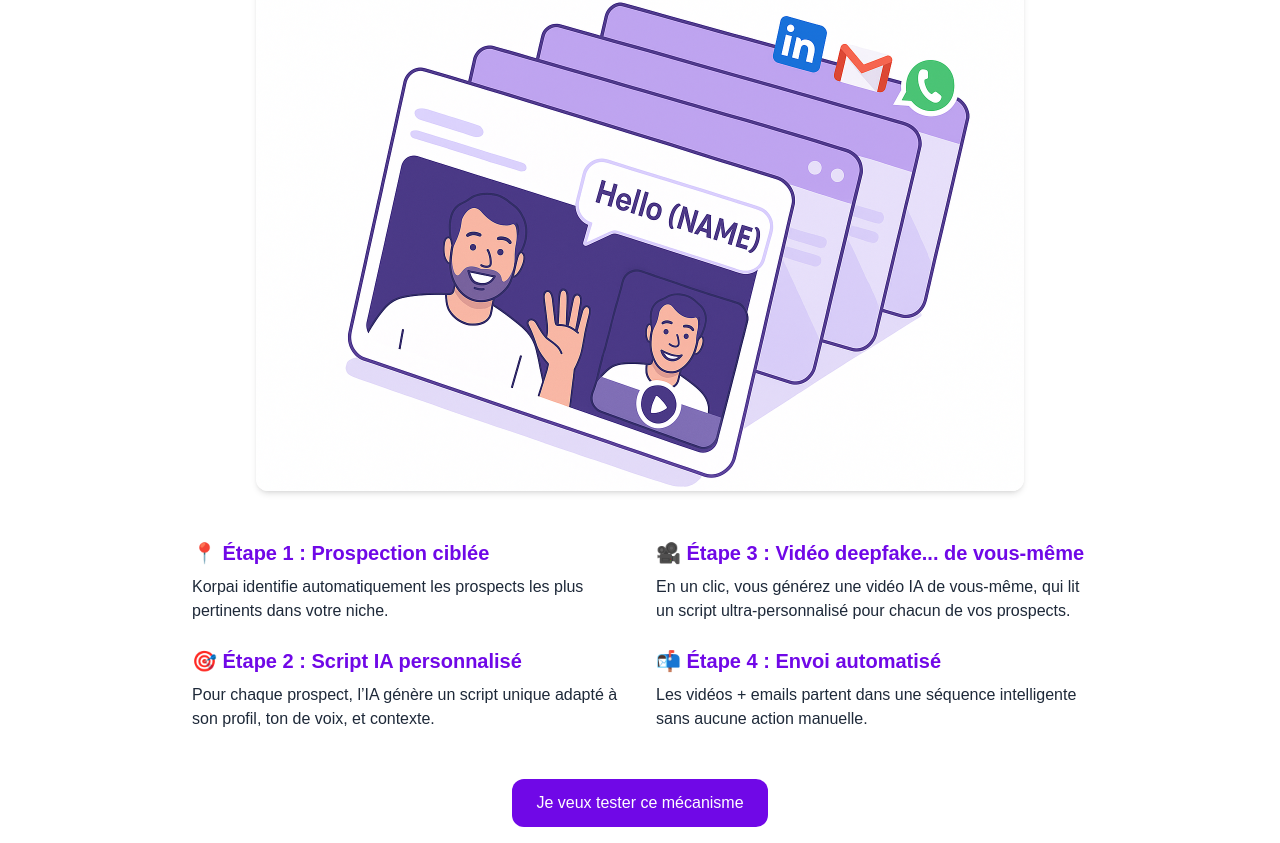
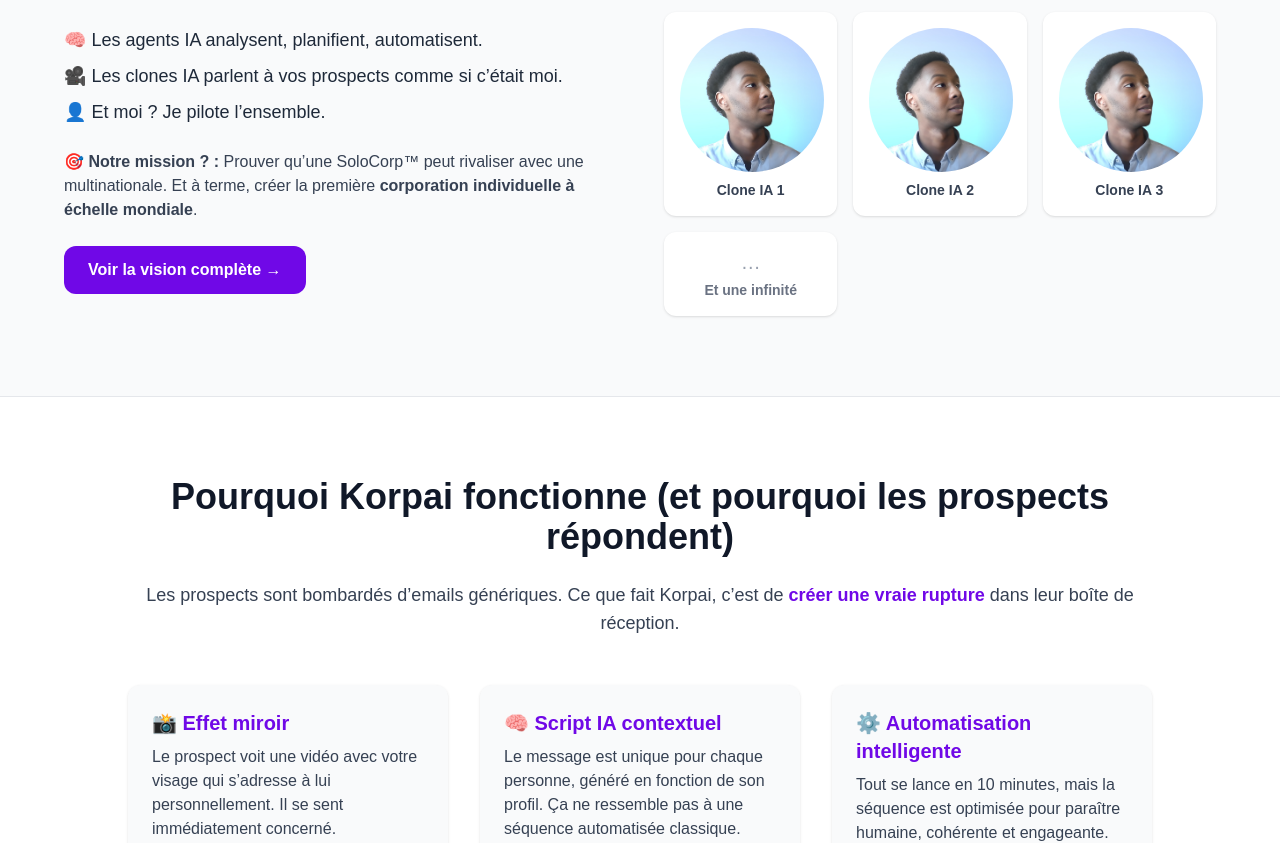
Before and after one commit to oumar-abakar/korpai, a Next.js app: page / in a window 1280 px wide. Shown: the part 873-1716 px from the top of the page. Built offline with nearby package versions, Linux system fonts and the light colour scheme.

Commit message:
aptos&images

```diff
--- a/src/components/Mechanism.tsx
+++ b/src/components/Mechanism.tsx
@@ -1,54 +1,67 @@
-export default function Mechanism() {
+import Link from "next/link";
+import Image from "next/image";
+
+export default function SoloCorpTeam() {
   return (
-    <section id="mecanisme" className="bg-white py-20 px-6">
-      <div className="max-w-4xl mx-auto text-center">
-        <h2 className="text-3xl md:text-4xl font-bold text-gray-900 mb-6">
-          🔧 Comment ça fonctionne ?
-        </h2>
-        <p className="text-lg text-gray-700 mb-10">
-          La méthode Korpai repose sur un mécanisme unique : <strong>votre clonage IA + l’automatisation des envois</strong>.<br />
-          Ce duo vous permet d’envoyer des vidéos ultra-personnalisées à grande échelle — <span className="text-violet-700 font-semibold">et de tripler vos taux de réponse sans effort</span>.
-        </p>
-        {/* Image illustrative */}
-        <div className="mb-12">
-          <img
-            src="/looms.png"
-            alt="Illustration du mécanisme de prospection IA"
-            className="w-full max-w-3xl mx-auto rounded-xl shadow-md"
-          />
+    <section className="bg-gray-50 py-20 px-6 border-t border-gray-200">
+      <div className="max-w-6xl mx-auto grid md:grid-cols-2 gap-12 items-center">
+
+        {/* Texte */}
+        <div>
+          <h2 className="text-3xl md:text-4xl font-bold text-gray-900 mb-6">
+            👥 Découvrez le concept de la <span className="text-violet-700">SoloCorp™</span>
+          </h2>
+          <p className="text-lg text-gray-700 mb-6">
+            Une entreprise composée de <strong>moi</strong>, de mes <strong>agents IA</strong> et de mes <strong>clones IA</strong>.
+            Une structure déjà active, pensée pour fonctionner <em>sans équipe classique</em>.
+          </p>
+
+          <ul className="text-base md:text-lg text-gray-800 space-y-2 mb-6">
+            <li>🧠 Les agents IA analysent, planifient, automatisent.</li>
+            <li>🎥 Les clones IA parlent à vos prospects comme si c’était moi.</li>
+            <li>👤 Et moi ? Je pilote l’ensemble.</li>
+          </ul>
+
+          <p className="text-md text-gray-700 mb-6">
+            🎯 <strong>Notre mission ? :</strong> Prouver qu’une SoloCorp™ peut rivaliser avec une multinationale.
+            Et à terme, créer la première <strong>corporation individuelle à échelle mondiale</strong>.
+          </p>
+
+          <Link
+            href="/a-propos"
+            className="inline-block bg-violet-700 text-white px-6 py-3 rounded-xl font-semibold hover:bg-violet-800 transition"
+          >
+            Voir la vision complète →
+          </Link>
         </div>
 
-        {/* Étapes */}
-        <div className="grid md:grid-cols-2 gap-8 text-left text-gray-800">
-          <div>
-            <h3 className="text-xl font-semibold text-violet-700 mb-2">📍 Étape 1 : Prospection ciblée</h3>
-            <p>
-              Korpai identifie automatiquement les prospects les plus pertinents dans votre niche.
-            </p>
-            <h3 className="text-xl font-semibold text-violet-700 mt-6 mb-2">🎯 Étape 2 : Script IA personnalisé</h3>
-            <p>
-              Pour chaque prospect, l’IA génère un script unique adapté à son profil, ton de voix, et contexte.
-            </p>
+        {/* Visuel type trombinoscope */}
+        <div className="grid grid-cols-3 gap-4 text-center text-sm text-gray-700">
+          {[
+            { src: "/profil-ai.png", alt: "Moi", label: "Moi, Abakar" },
+            { src: "/agent-ia1.png", alt: "Agent IA 1", label: "Agent IA 1" },
+            { src: "/agent-ia2.png", alt: "Agent IA 2", label: "Agent IA 2" },
+            { src: "/clone-ia.png", alt: "Clone IA 1", label: "Clone IA 1" },
+            { src: "/clone-ia.png", alt: "Clone IA 2", label: "Clone IA 2" },
+            { src: "/clone-ia.png", alt: "Clone IA 3", label: "Clone IA 3" },
+          ].map((item, i) => (
+            <div key={i} className="bg-white rounded-xl shadow p-4">
+              <div className="w-36 h-36 mx-auto mb-2 relative">
+                <Image
+                  src={item.src}
+                  alt={item.alt}
+                  fill
+                  className="rounded-full object-cover"
+                />
+              </div>
+              <div className="font-semibold">{item.label}</div>
+            </div>
+          ))}
+
+          <div className="bg-white rounded-xl shadow p-4 flex flex-col items-center justify-center">
+            <span className="text-gray-400 text-xl mb-1">…</span>
+            <span className="font-semibold text-gray-500">Et une infinité</span>
           </div>
-          <div>
-            <h3 className="text-xl font-semibold text-violet-700 mb-2">🎥 Étape 3 : Vidéo deepfake... de vous-même</h3>
-            <p>
-              En un clic, vous générez une vidéo IA de vous-même, qui lit un script ultra-personnalisé pour chacun de vos prospects.
-            </p>
-            <h3 className="text-xl font-semibold text-violet-700 mt-6 mb-2">📬 Étape 4 : Envoi automatisé</h3>
-            <p>
-              Les vidéos + emails partent dans une séquence intelligente sans aucune action manuelle.
-            </p>
-          </div>
-        </div>
-
-        <div className="mt-12">
-          <a
-            href="/rejoindre"
-            className="inline-block bg-violet-700 text-white px-6 py-3 rounded-xl font-medium hover:bg-violet-800 transition"
-          >
-            Je veux tester ce mécanisme
-          </a>
         </div>
       </div>
     </section>
--- a/src/components/UseCases.tsx
+++ b/src/components/UseCases.tsx
@@ -3,7 +3,7 @@
     <section className="bg-gray-50 py-20 px-6 border-t border-gray-200">
       <div className="max-w-5xl mx-auto text-center">
         <h2 className="text-3xl md:text-4xl font-bold text-gray-900 mb-12">
-          Des cas concrets d'utilisation de Korpai
+          Des cas concrets d&#39;utilisation de Korpai
         </h2>
         <div className="grid md:grid-cols-3 gap-10 text-left">
           <div className="bg-white p-6 rounded-xl shadow">
```
